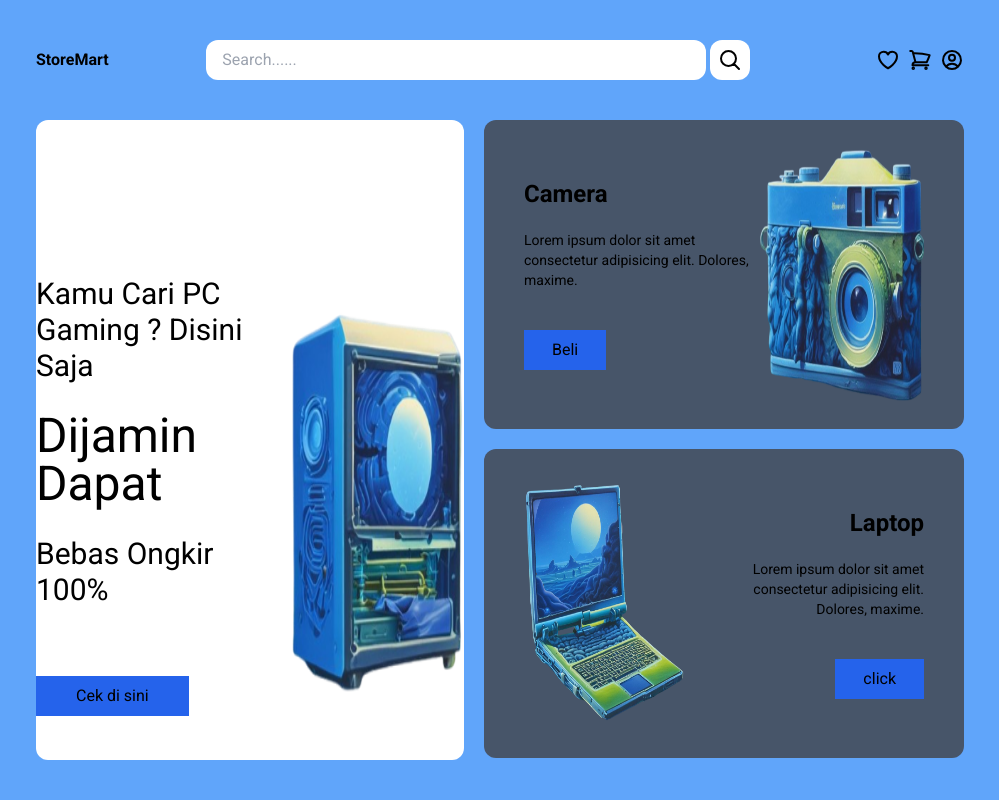
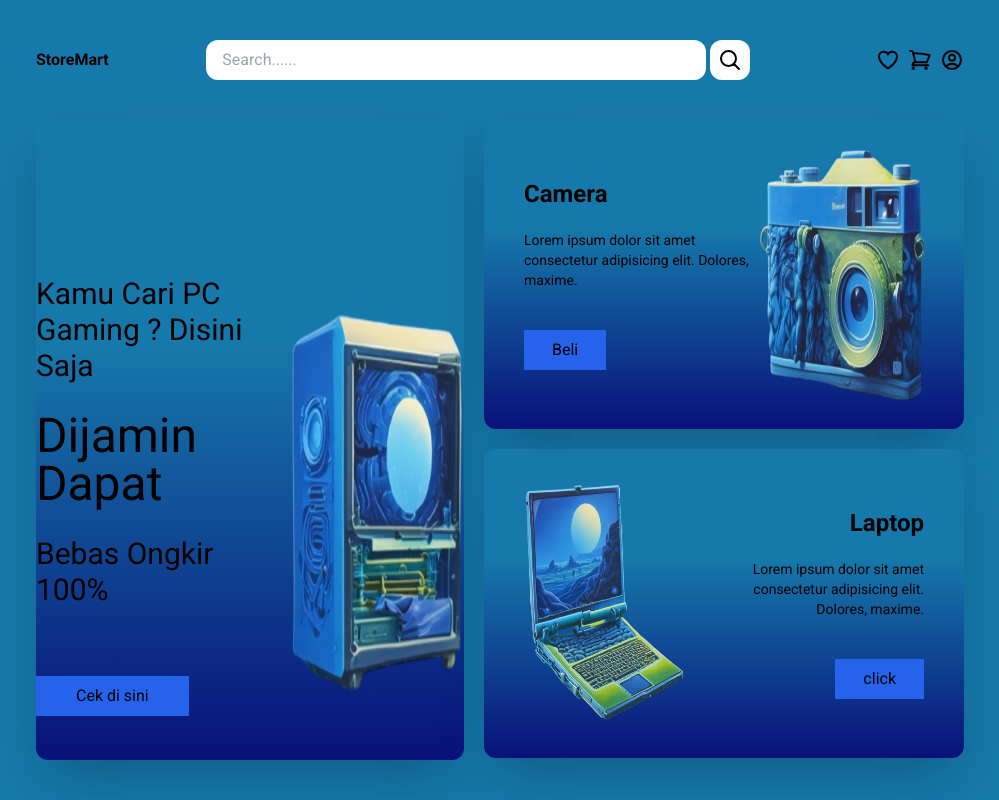
Before and after one commit to atmr03/web-tailwind, a website: page index.html in a window 1280 px wide. Shown: the top 800 px of the page, without its empty margins (140-1139 px from the left). Drawn offline with Linux system fonts and the light colour scheme.

Commit message:
hari kesebelas

```diff
--- a/index.html
+++ b/index.html
@@ -12,7 +12,7 @@
     <link rel="stylesheet" href="dis/output.css" />
     <title>Document</title>
   </head>
-  <body class="bg-blue-400 p-44 pt-10 font-custom">
+  <body class="p-44 pt-10 font-custom bg-gradient">
     <!-- ini navbar -->
     <nav class="flex justify-between items-center pb-10">
       <h1 class="font-bold">StoreMart</h1>
@@ -97,7 +97,7 @@
     <!-- ini header -->
     <header>
       <div class="flex gap-5">
-        <div class="bg-white h-[40em] w-[70em] rounded-xl">
+        <div class="h-[40em] w-[70em] rounded-xl shadow-2xl bg-gradient">
           <div class="flex justify-around items-center mt-32">
             <div>
               <h1 class="text-3xl my-7">Kamu Cari PC Gaming ? Disini Saja</h1>
@@ -112,7 +112,7 @@
         </div>
         <div>
           <div
-            class="flex justify-around p-10 bg-slate-600 items-center h-[19.3em] w-[30em] rounded-xl mb-5"
+            class="flex justify-around p-10 bg-gradient items-center h-[19.3em] w-[30em] rounded-xl mb-5 shadow-2xl"
           >
             <div>
               <h1 class="text-2xl font-bold">Camera</h1>
@@ -127,7 +127,7 @@
             </div>
           </div>
           <div
-            class="flex justify-around flex-row-reverse gap-10 p-10 bg-slate-600 items-center h-[19.3em] w-[30em] rounded-xl mb-5"
+            class="flex justify-around flex-row-reverse gap-10 p-10 bg-gradient items-center h-[19.3em] w-[30em] rounded-xl mb-5 shadow-2xl"
           >
             <div class="text-right">
               <h1 class="text-2xl font-bold">Laptop</h1>
--- a/tailwind.config.js
+++ b/tailwind.config.js
@@ -6,6 +6,10 @@ module.exports = {
       fontFamily: {
         custom: ["Roboto", "Space"],
       },
+      backgroundImage: {
+        gradient:
+          "linear-gradient(180deg, rgba(22,121,171,1) 35%, rgba(9,17,121,1) 100%, rgba(93,235,215,1) 100%);",
+      },
       // backgroundImage: {
       //   "custom-bg": "url('/img/gambar.png')",
       // },
```
Also changed, not shown: dis/output.css.
